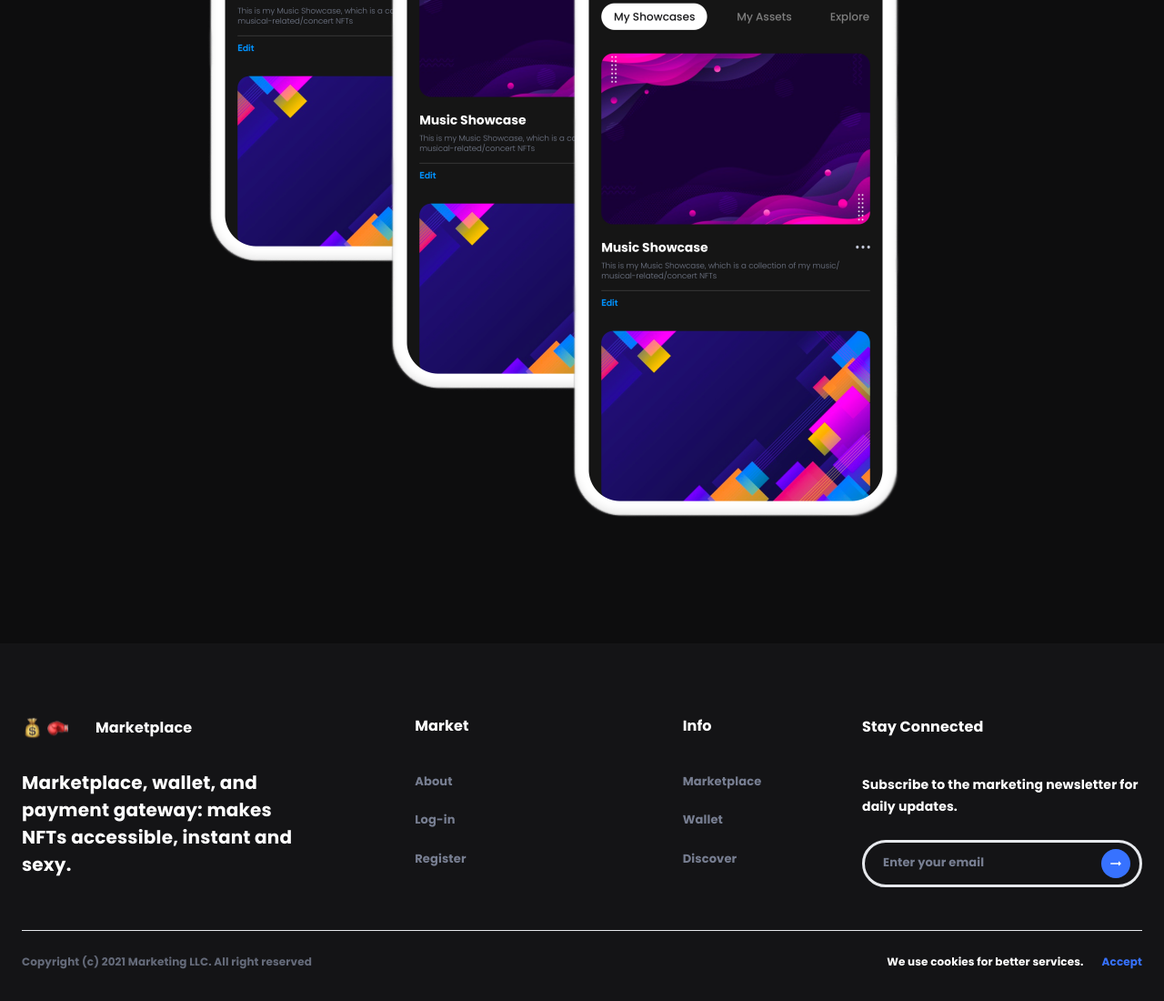
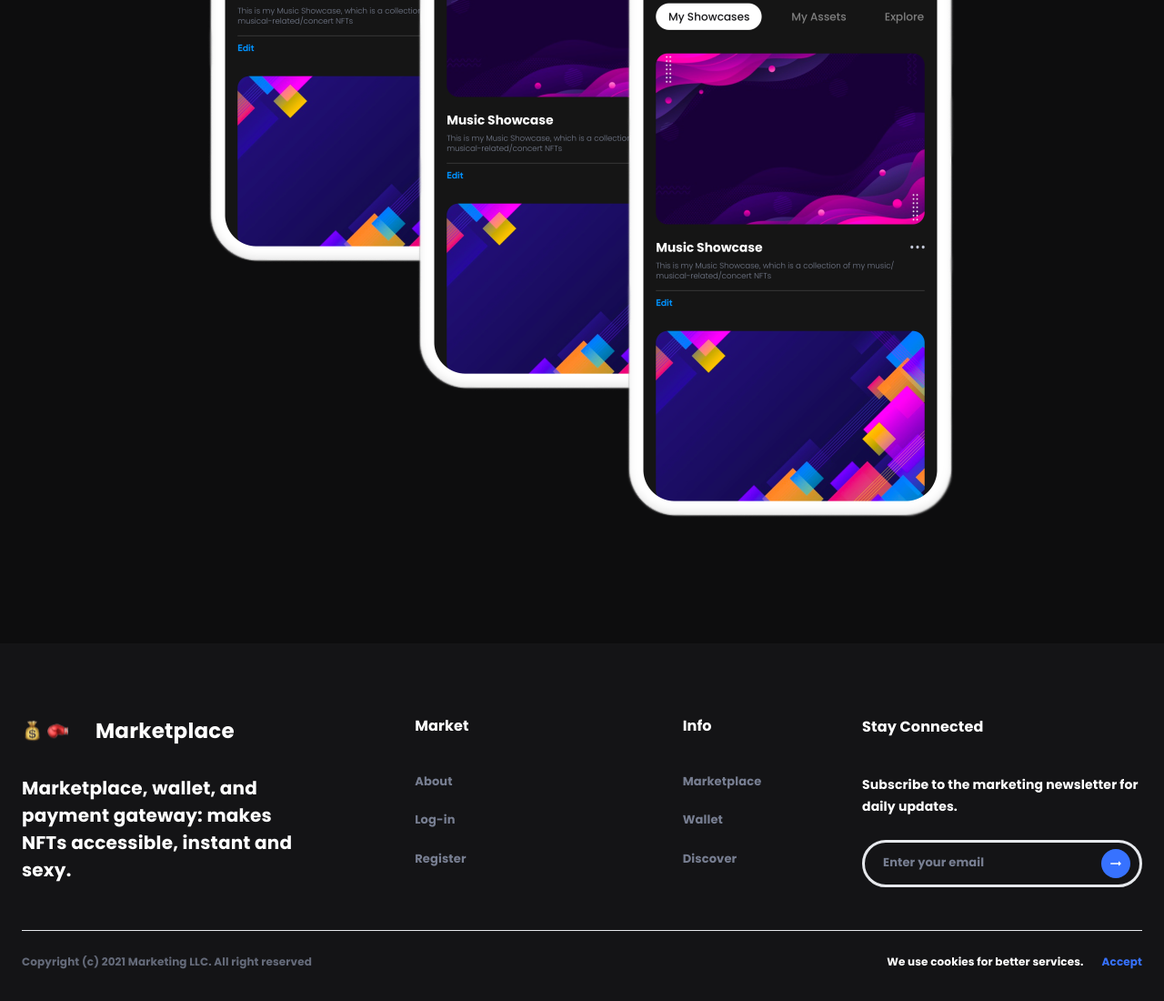
Before and after one commit to topdev0217/Landing_page, a React (Create React App) app: page / in a window 1280 px wide. Shown: the part 3156-4256 px from the top of the page at 91% size. Built offline with nearby package versions, Linux system fonts and the light colour scheme.

Commit message:
Update: some style change

```diff
--- a/src/components/DownloadApp/style.scss
+++ b/src/components/DownloadApp/style.scss
@@ -71,11 +71,19 @@
       width: 70%;
       position: relative;
       height: 1100px;
-      @media (max-width: 966px) {
+      @media (max-width: 1035px) {
         height: 700px;
+        width: 45%;
+      }
+      @media (max-width: 768px) {
+        width: 63%;
       }
       @media (max-width: 695px) {
         height: 500px;
+        width: 70%;
+      }
+      @media (max-width: 576px) {
+        width: 85%;
       }
 
       img {
@@ -84,7 +92,7 @@
         &.first-img {
           left: 0px;
           top: 0px;
-          @media (max-width: 966px) {
+          @media (max-width: 1035px) {
             width: 250px;
           }
           @media (max-width: 695px) {
@@ -92,9 +100,9 @@
           }
         }
         &.second-img {
-          left: 200px;
+          left: 230px;
           top: 140px;
-          @media (max-width: 966px) {
+          @media (max-width: 1035px) {
             top: 100px;
             left: 100px;
             width: 250px;
@@ -106,9 +114,9 @@
           }
         }
         &.third-img {
-          left: 400px;
+          left: 460px;
           top: 280px;
-          @media (max-width: 966px) {
+          @media (max-width: 1035px) {
             width: 250px;
             top: 200px;
             left: 200px;
--- a/src/components/Footer/style.scss
+++ b/src/components/Footer/style.scss
@@ -30,6 +30,7 @@
           font-family: 'Poppins', sans-serif;
           margin-left: 30px;
           color: white;
+          font-size: 23px;
         }
       }
     }
```
